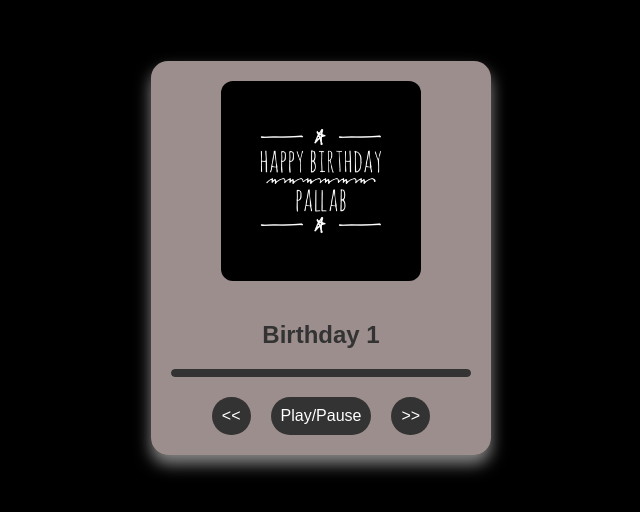
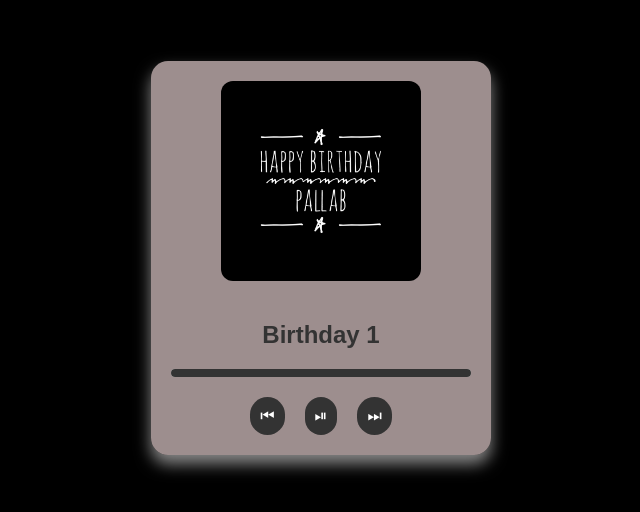
Before and after one commit to debojitsantra/happy-birthday-player, a plain HTML site: page Music/index.html in a window 1280 px wide. Shown: the part 142-654 px from the top of the page, without its empty margins (319-959 px from the left). Drawn offline with Linux system fonts and the light colour scheme.

Commit message:
Update index.html

```diff
--- a/Music/index.html
+++ b/Music/index.html
@@ -106,9 +106,9 @@ body {
         <div id="progress" class="progress"></div>
       </div>
       <div class="music-controls">
-        <button onclick="previousSong()">&lt;&lt;</button>
-        <button onclick="togglePlayPause()">Play/Pause</button>
-        <button onclick="nextSong()">&gt;&gt;</button>
+        <button onclick="previousSong()">⏮</button>
+        <button onclick="togglePlayPause()">⏯</button>
+        <button onclick="nextSong()">⏭</button>
       </div>
     </div>
   </div>
```
